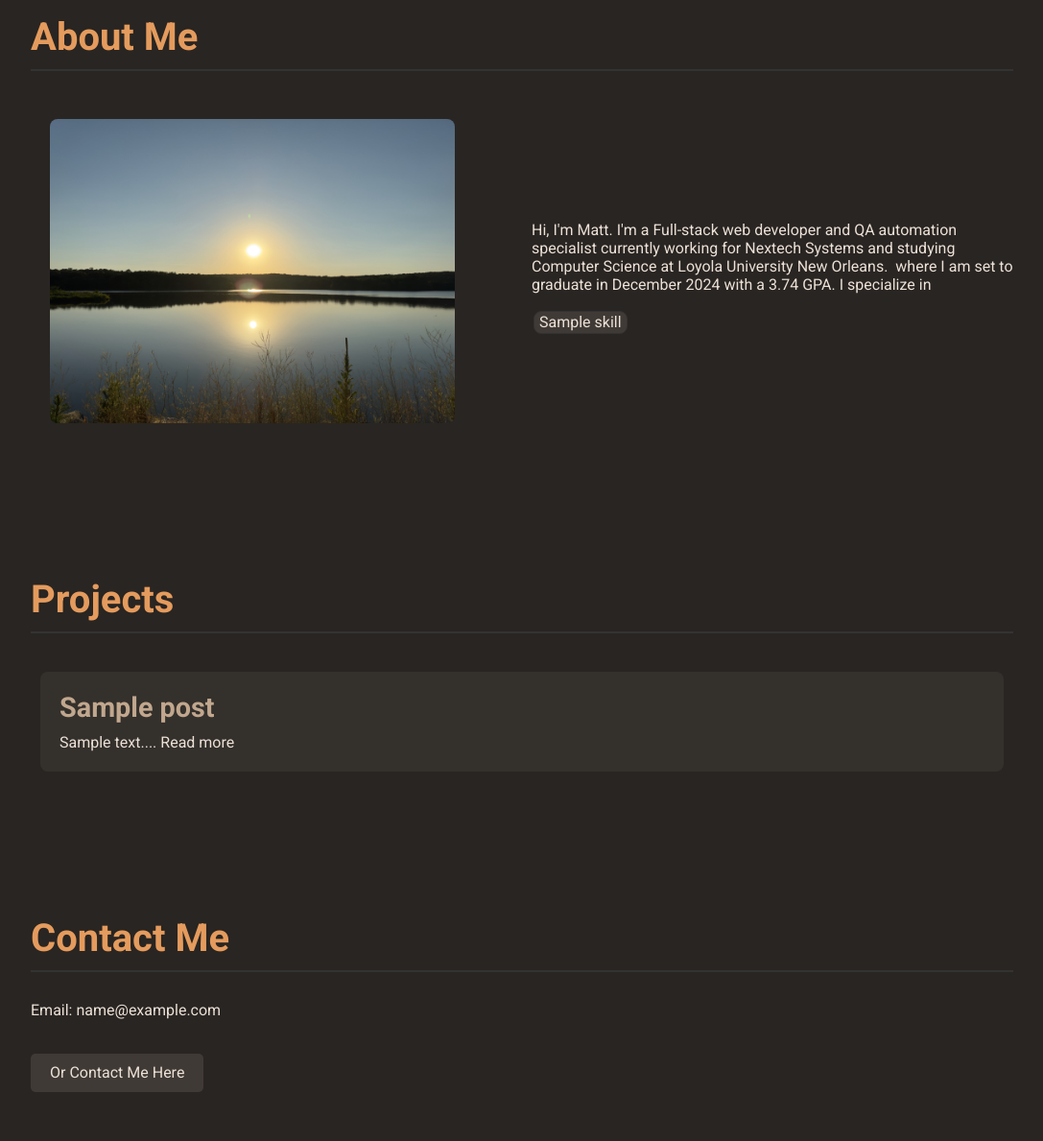
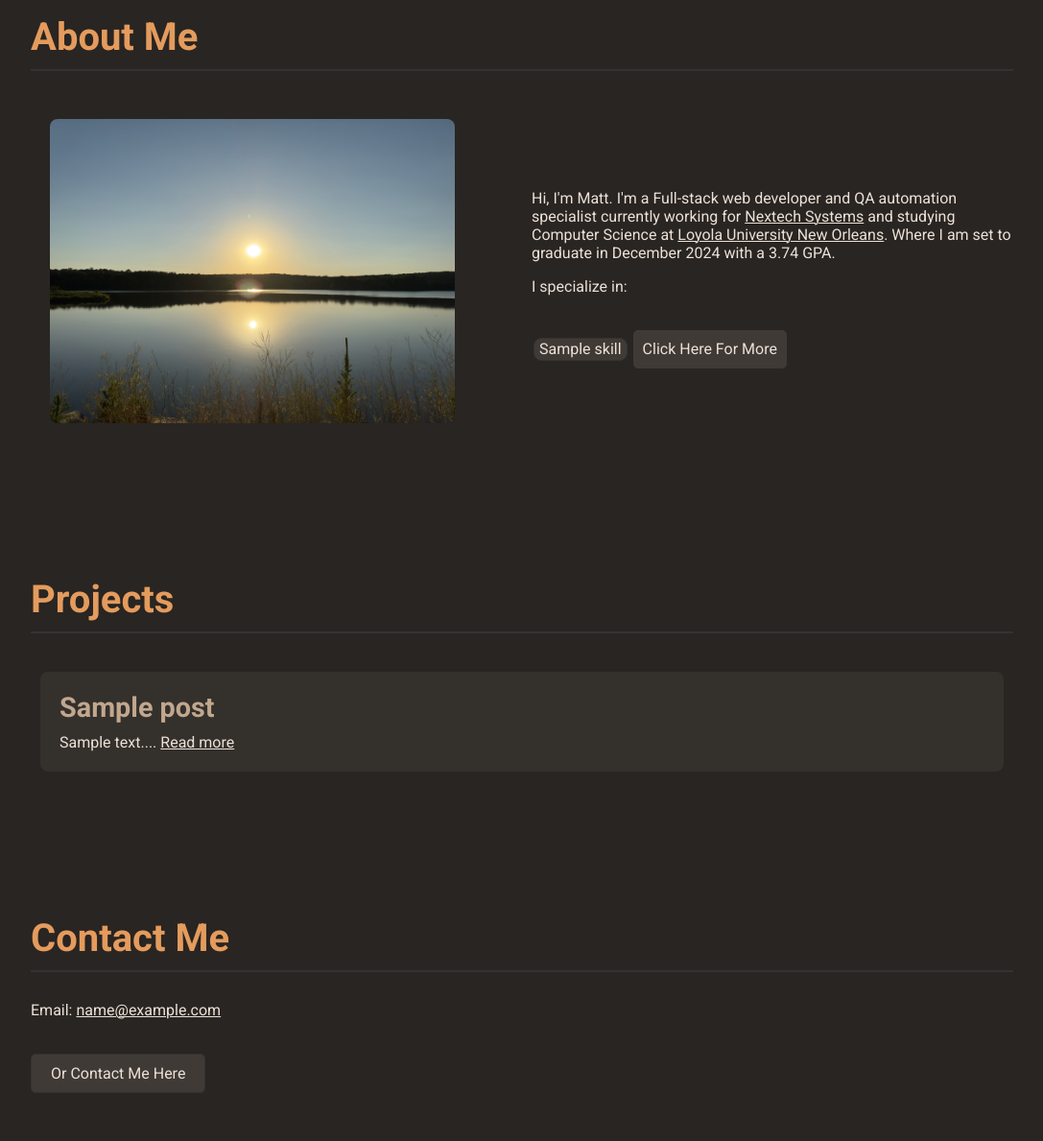
Before and after one commit to logikill99/PersonalOpenSourceWebsite, a Django app: template templates/index.html in a window 1280 px wide. Shown: the part 341-1530 px from the top of the page at 96% size, without its empty margins (96-1183 px from the left). Before the commit the page ends 1479 px from the top, so only its background shows below. Run offline with Django 5.2, Linux system fonts and the light colour scheme; tables that the repository leaves empty hold one stand-in row (values such as "Sample post"); the template is opened without the code that fills it: values that come from a table or form of the project are taken from there, most other values are stand-ins (such as "Sample title", 1, 10 or a date in 2020).

Commit message:
made some quality of life changes

```diff
--- a/home/static/style.css
+++ b/home/static/style.css
@@ -135,11 +135,6 @@ a {
     transition: border-bottom 0.3s;
 }
 
-#contact a:hover {
-    background-color: var(--background-color);
-}
-
-
 #projects {
     justify-content: space-between;
 }
@@ -246,12 +241,20 @@ a {
     background-color: var(--accent-color);
     color: var(--text-color);
     border-radius: 5px;
-    transition: background-color 0.3s;
+
+    border: 1px solid var(--border-color);
+}
+
+#contact-button:hover {
+    background-color: var(--accent-color);
+    transition: 0.3s;
+    color: var(--secondary-text-color);
 }
 
 .interactive-text {
     color: var(--text-color);
-    text-decoration: AccentColor;
+    text-decoration-line: underline;
+    text-decoration-thickness: 1px;
     transition: 0.3s;
 }
 
@@ -410,6 +413,7 @@ body {
     justify-content: left;
     text-overflow: ellipsis;
     min-width: fit-content;
+    cursor: pointer;
 }
 
 .skill-button > a > div {
@@ -548,3 +552,21 @@ body {
         grid-template-columns: 1fr;
     }
 }
+
+#about-button {
+    display: inline-block;
+    margin-top: 20px;
+    background-color: var(--accent-color);
+    color: var(--text-color);
+    border-radius: 5px;
+    transition: background-color 0.3s;
+    cursor: pointer;
+    padding: 10px;
+    text-decoration: none;
+}
+
+#about-button:hover {
+    background-color: var(--header-bg-color);
+    color: var(--secondary-text-color);
+    transition: background-color 0.3s;
+}
--- a/templates/index.html
+++ b/templates/index.html
@@ -38,9 +38,9 @@
                 <p>Hi, I'm Matt. I'm a Full-stack web developer and QA automation specialist currently working for
                     <a class="interactive-text" href="https://www.nextech.com" target="_blank" rel="noopener">Nextech Systems</a>&nbsp;and studying
                     Computer Science at
-                    <a class="interactive-text" href="https://loyno.edu">Loyola University New Orleans</a>.&nbsp where I am set to graduate in December 2024 with a 3.74 GPA.
-                    I specialize in
+                    <a class="interactive-text" href="https://loyno.edu">Loyola University New Orleans</a>.&nbspWhere I am set to graduate in December 2024 with a 3.74 GPA.
                 </p>
+                <p>I specialize in:</p>
                 <div class="skills-list">
                 {% for skill in highlighted_skills %}
                     <div class="skill-button">
@@ -51,6 +51,7 @@
                     </div>
                 {% endfor %}
                 </div>
+            <a id="about-button" class="btn btn-default" href="{% url 'about' %}">Click Here For More</a>
             </div>
         </div>
     </section>
@@ -71,6 +72,6 @@
         <h2>Contact Me</h2>
         <p>Email: <a class="interactive-text" href="mailto:{{ email }}">{{ email }}</a></p>
 
-        <a id="contact-button" href="{% url 'contactme' %}">Or Contact Me Here</a>
+        <a id="contact-button" href="{% url 'contactme' %}" class="btn btn-default">Or Contact Me Here</a>
     </section>
 {% endblock %}
```
Also changed, not shown: templates/about.html (+4 -5 lines).
